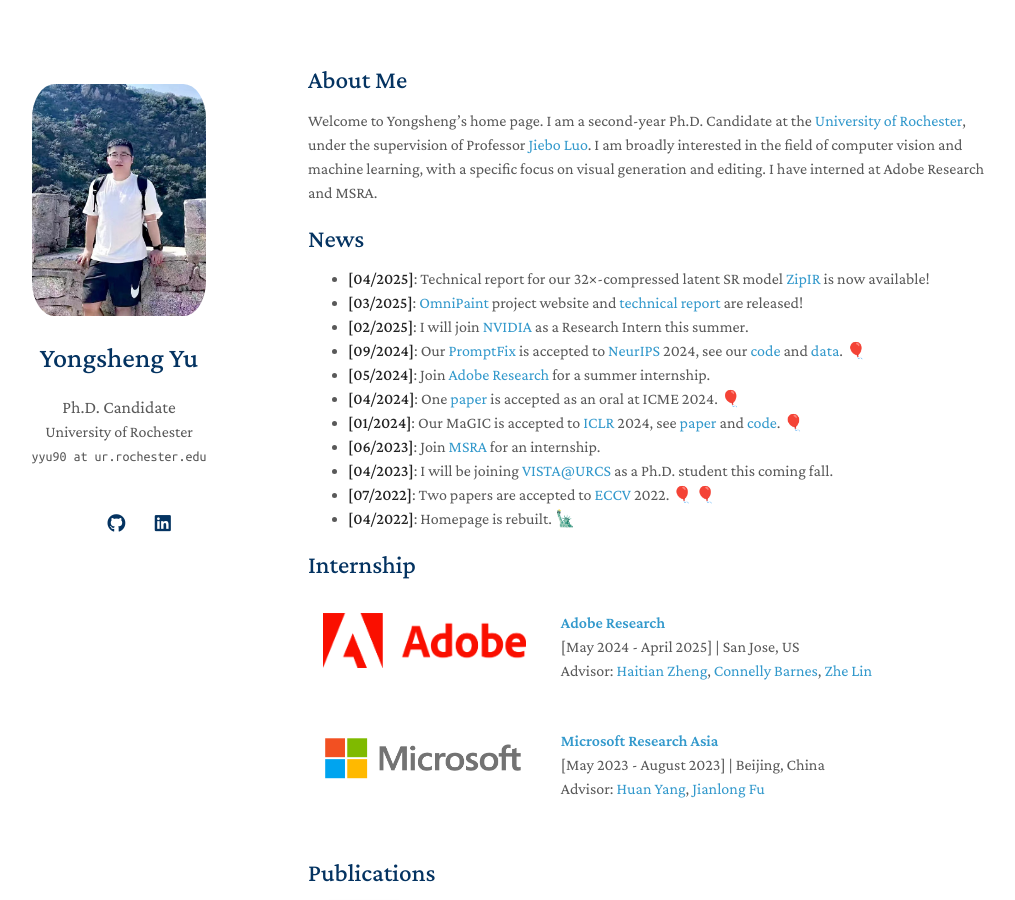
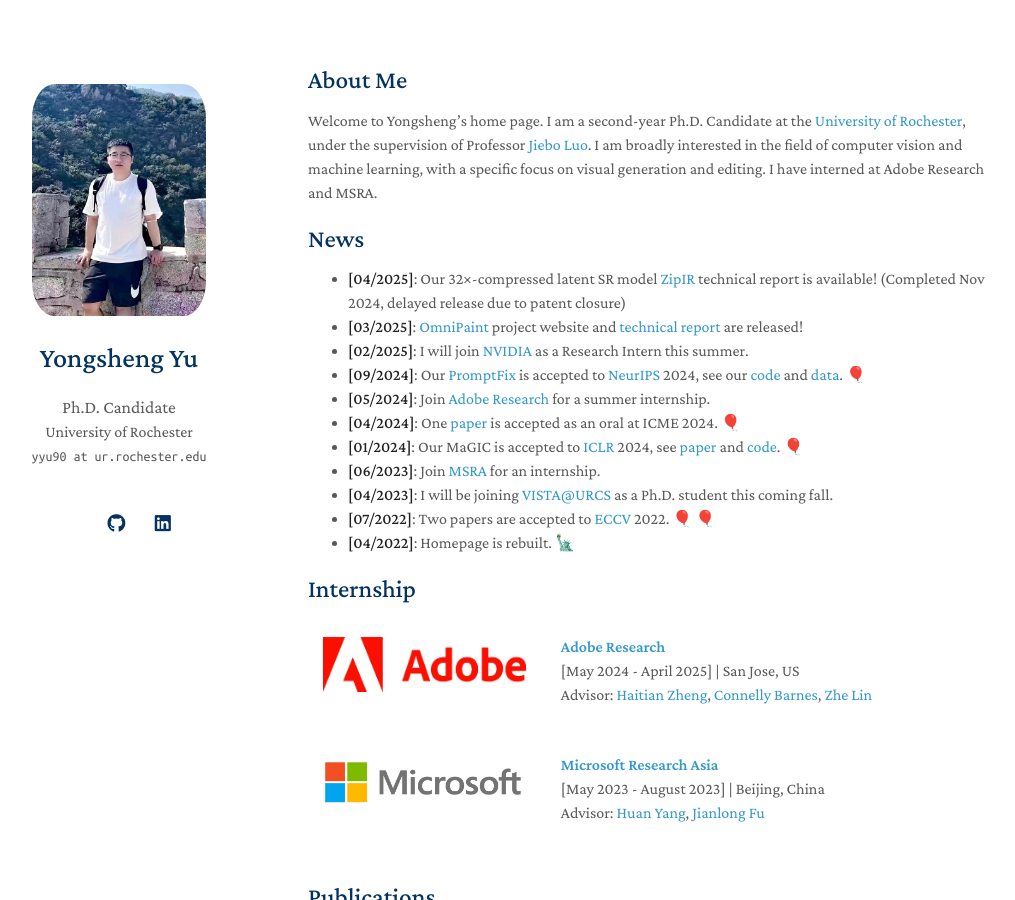
Before and after one commit to yeates/yeates.github.io, a Jekyll site: the page built from index.md, in a window 1280 px wide and 900 px high. Shown: the whole window, without its empty margins (137-1152 px from the left). Built offline with Jekyll 4.4.1, drawn with Linux system fonts in a browser that asks for light colours; nearby versions of some CDN libraries; a style sheet for code colours, icons or effects is not loaded; our own code applies the rules of GitHub Pages for plain Markdown files.

Commit message:
note for zipir

```diff
--- a/index.md
+++ b/index.md
@@ -9,7 +9,7 @@
 
 ## News
 
-- **[04/2025]**: Technical report for our 32×-compressed latent SR model [ZipIR](https://arxiv.org/pdf/2504.08591) is now available!
+- **[04/2025]**: Our 32×-compressed latent SR model [ZipIR](https://arxiv.org/pdf/2504.08591) technical report is available! (Completed Nov 2024, delayed release due to patent closure)
 - **[03/2025]**: [OmniPaint](https://www.yongshengyu.com/OmniPaint-Page/) project website and [technical report](https://arxiv.org/abs/2503.08677) are released!
 - **[02/2025]**: I will join [NVIDIA](https://www.nvidia.com/en-us/) as a Research Intern this summer.
 - **[09/2024]**: Our [PromptFix](https://arxiv.org/pdf/2405.16785) is accepted to [NeurIPS](https://neurips.cc/Conferences/2024) 2024, see our [code](https://github.com/yeates/PromptFix) and [data](https://huggingface.co/datasets/yeates/PromptfixData). &#127880;
```
